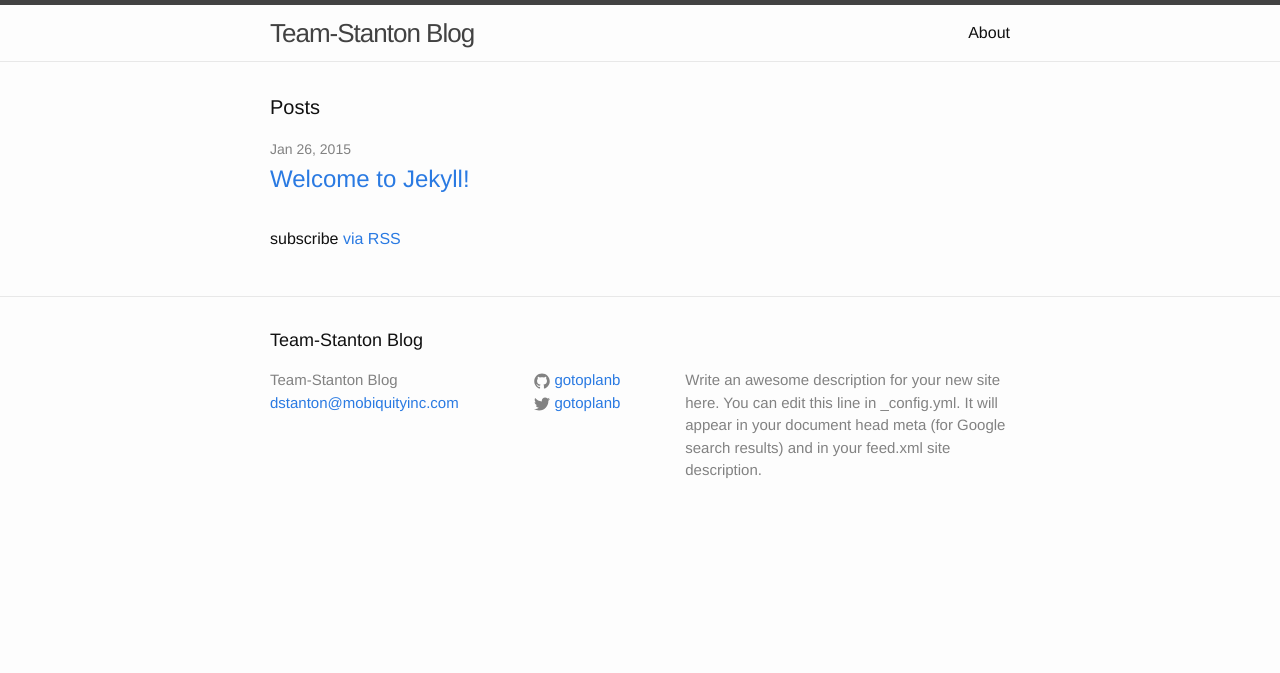
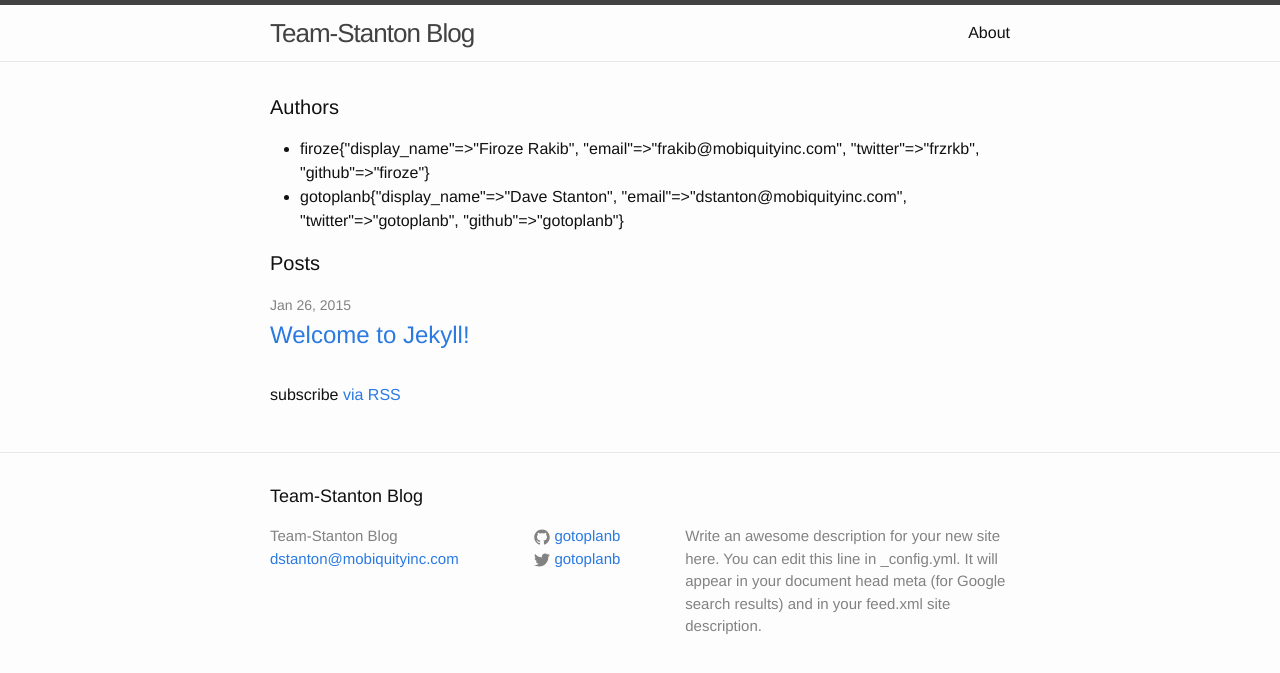
Before and after one commit to ajcrites/team-stanton, a Jekyll site: the page built from index.html, in a window 1280 px wide. Shown: the top 673 px of the page. Built offline with Jekyll 4.4.1, drawn with Linux system fonts in a browser that asks for light colours.

Commit message:
wrong base url

```diff
--- a/_config.yml
+++ b/_config.yml
@@ -6,7 +6,7 @@ description: > # this means to ignore newlines until "baseurl:"
   line in _config.yml. It will appear in your document head meta (for
   Google search results) and in your feed.xml site description.
 baseurl: "" # the subpath of your site, e.g. /blog/
-url: "http://yourdomain.com" # the base hostname & protocol for your site
+url: "http://mobiquity.github.io/teamstanton" # the base hostname & protocol for your site
 
 twitter_username: gotoplanb
 github_username:  gotoplanb
@@ -17,3 +17,15 @@ exclude: [README.md, Gemfile, Gemfile.lock]
 
 # Build settings
 markdown: kramdown
+
+authors:
+  firoze:
+    display_name: Firoze Rakib
+    email: frakib@mobiquityinc.com
+    twitter: frzrkb
+    github: firoze
+  gotoplanb:
+    display_name: Dave Stanton
+    email: dstanton@mobiquityinc.com
+    twitter: gotoplanb
+    github: gotoplanb
--- a/index.html
+++ b/index.html
@@ -3,6 +3,14 @@ layout: default
 ---
 
 <div class="home">
+
+  <h1 class="page-heading">Authors</h1>
+
+  <ul class="authors-list">
+    {% for author in site.authors %}
+      <li>{{ author }}</li>
+    {% endfor %}
+  </ul>
 
   <h1 class="page-heading">Posts</h1>
 
@@ -10,7 +18,6 @@ layout: default
     {% for post in site.posts %}
       <li>
         <span class="post-meta">{{ post.date | date: "%b %-d, %Y" }}</span>
-
         <h2>
           <a class="post-link" href="{{ post.url | prepend: site.baseurl }}">{{ post.title }}</a>
         </h2>
```
